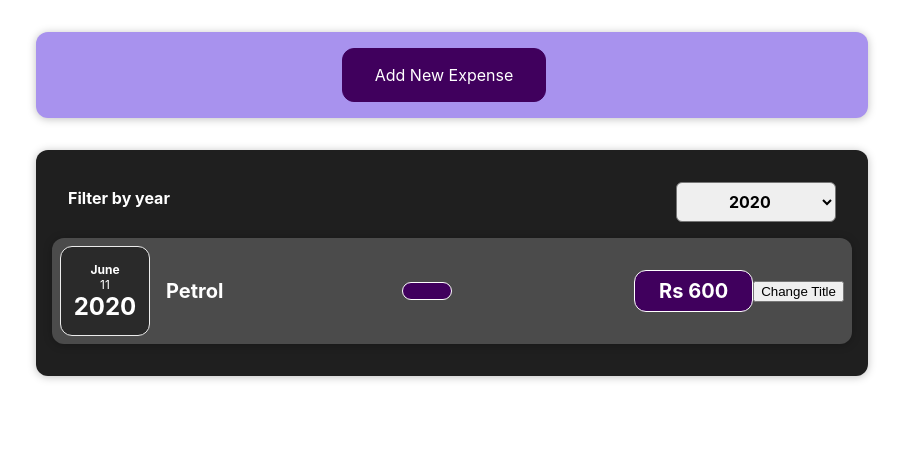
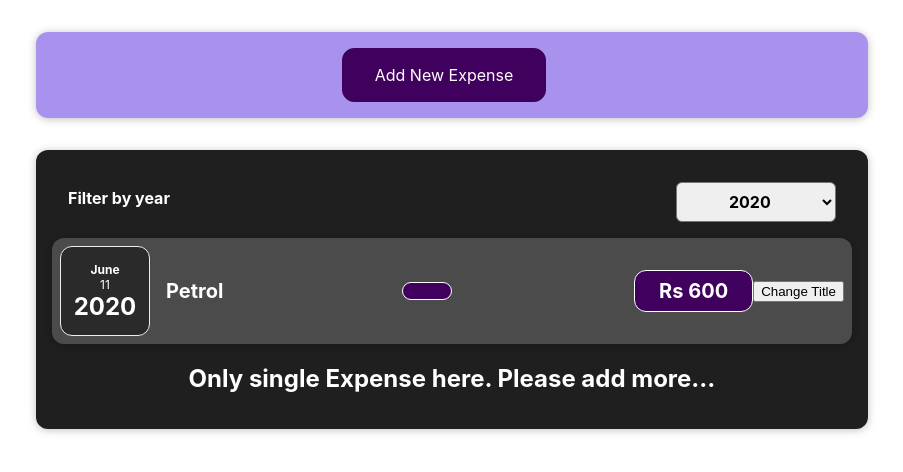
Before and after one commit to Ajay481/React-Tasks, a React (Create React App) app: page / in a window 1280 px wide. Shown: the top 472 px of the page, without its empty margins (188-1091 px from the left). Built offline with nearby package versions, Linux system fonts and the light colour scheme.

Commit message:
Condition Rendering Done

```diff
--- a/src/Expenses/ExpenseItem.js
+++ b/src/Expenses/ExpenseItem.js
@@ -12,12 +12,14 @@ const ExpenseItem = (props) => {
     console.log(title);
   };
   return (
+    <li>
       <Card className="expense-item">
         <ExpenseDate date={props.date} />
         <ExpenseDetails title={props.title} />
         <ExpenseDetails amount={props.amount} />
         <button onClick={clickHandler}>Change Title</button>
       </Card>
+    </li>
   );
 };
 
--- a/src/Expenses/Expenses.js
+++ b/src/Expenses/Expenses.js
@@ -1,5 +1,5 @@
 import React, { useState } from "react";
-import ExpenseItem from "./ExpenseItem";
+import ExpensesList from "./ExpensesList";
 import ExpensesFilter from "./ExpensesFiter";
 import "./Expenses.css";
 import Card from "../UI/Card";
@@ -15,20 +15,15 @@ const Expenses = (props) => {
     return expense.date.getFullYear().toString() === filteredYear;
   });
   return (
-    <Card className="expenses">
-      <ExpensesFilter
-        selected={filteredYear}
-        onChangeFilter={filterChangeHandler}
-      />
-      {filteredExpenses.map((expense) => (
-        <ExpenseItem
-          key={expense.id}
-          title={expense.title}
-          amount={expense.amount}
-          date={expense.date}
+    <div>
+      <Card className="expenses">
+        <ExpensesFilter
+          selected={filteredYear}
+          onChangeFilter={filterChangeHandler}
         />
-      ))}
-    </Card>
+        <ExpensesList items={filteredExpenses} />
+      </Card>
+    </div>
   );
 };
 
--- /dev/null
+++ b/src/Expenses/ExpensesList.css
@@ -0,0 +1,14 @@
+.expenses-list {
+  list-style: none;
+  padding: 0;
+}
+
+.expenses-list__fallback {
+  color: white;
+  text-align: center;
+}
+
+.expenses-list__fallbacks {
+  color: white;
+  text-align: center;
+}
--- /dev/null
+++ b/src/Expenses/ExpensesList.js
@@ -0,0 +1,27 @@
+import ExpenseItem from "./ExpenseItem";
+import "./ExpensesList.css";
+
+const ExpensesList = (props) => {
+  if (props.items.length === 0) {
+    return <h2 className="expenses-list__fallback">Found no expenses</h2>;
+  }
+  return (
+    <ul className="expenses-list">
+      {props.items.map((expense) => (
+        <ExpenseItem
+          key={expense.id}
+          title={expense.title}
+          amount={expense.amount}
+          date={expense.date}
+        />
+      ))}
+      {props.items.length === 1 ? (
+        <h2 className="expenses-list__fallbacks">
+          Only single Expense here. Please add more...
+        </h2>
+      ) : null}
+    </ul>
+  );
+};
+
+export default ExpensesList;
```
Lines whose indentation alone changed are shown as unchanged.
